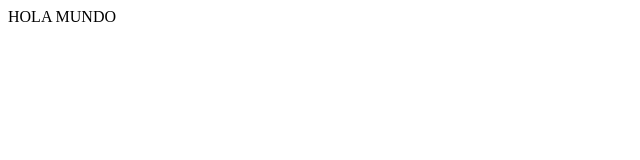
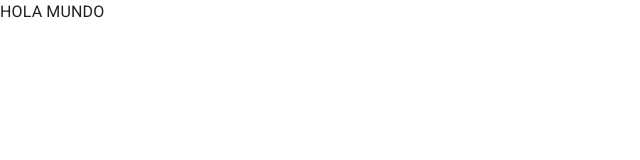
Before and after one commit to SANTIAGO0005/JournalApp, a React (Vite) app: page / in a window 1280 px wide. Shown: the top 160 px of the page, without its empty margins (0-640 px from the left). Built offline with nearby package versions, Linux system fonts and the light colour scheme.

Commit message:
installing Material UI and configuring MUI with vite

```diff
--- a/index.html
+++ b/index.html
@@ -5,6 +5,11 @@
     <link rel="icon" type="image/svg+xml" href="/vite.svg" />
     <meta name="viewport" content="width=device-width, initial-scale=1.0" />
     <title>Vite + React</title>
+    <link
+      rel="stylesheet"
+      href="https://fonts.googleapis.com/css?family=Roboto:300,400,500,700&display=swap"
+    />
+
   </head>
   <body>
     <div id="root"></div>
--- a/package.json
+++ b/package.json
@@ -9,6 +9,10 @@
     "preview": "vite preview"
   },
   "dependencies": {
+    "@emotion/react": "^11.10.5",
+    "@emotion/styled": "^11.10.5",
+    "@mui/icons-material": "^5.10.14",
+    "@mui/material": "^5.10.14",
     "react": "^18.2.0",
     "react-dom": "^18.2.0",
     "react-router-dom": "6"
--- a/src/JournalApp.jsx
+++ b/src/JournalApp.jsx
@@ -1,10 +1,11 @@
 import { AppRouter } from "./router/AppRouter"
+import { AppTheme } from "./theme/AppTheme"
 
 
 export const JournalApp = () => {
   return (
-    <>
+    <AppTheme>
         <AppRouter/>
-    </>
+    </AppTheme>
   )
 }
--- a/src/journal/pages/JournalPage.jsx
+++ b/src/journal/pages/JournalPage.jsx
@@ -1,9 +1,13 @@
+import { MailOutline } from "@mui/icons-material"
+import { Typography } from "@mui/material"
 
 
 export const JournalPage = () => {
   return (
-    <div>
-        HOLA MUNDO
-    </div>
+    <>
+      <Typography component='h1'>HOLA MUNDO</Typography>
+
+    </>
+
   )
 }
--- /dev/null
+++ b/src/theme/AppTheme.jsx
@@ -0,0 +1,14 @@
+import { ThemeProvider } from "@emotion/react"
+import { CssBaseline } from "@mui/material"
+import { purpleTheme } from "./purpleTheme"
+
+
+export const AppTheme = ({ children }) => {
+  return (
+    <ThemeProvider theme={purpleTheme}>
+
+        <CssBaseline/>
+        { children }
+    </ThemeProvider>
+  )
+}
--- /dev/null
+++ b/src/theme/index.js
@@ -0,0 +1,2 @@
+export * from './AppTheme'
+export * from './purpleTheme'
--- /dev/null
+++ b/src/theme/purpleTheme.js
@@ -0,0 +1,16 @@
+import { createTheme } from "@mui/material";
+import { red } from "@mui/material/colors";
+
+export const purpleTheme = createTheme({
+    palette: {
+        primary: {
+            main: '#262254'
+        },
+        secondary: {
+            main: '#543884'
+        },
+        error: {
+            main: red.A400
+        }
+    }
+})
```
Also changed, not shown: 1 other file (tests, documents, lock files or other folders).
